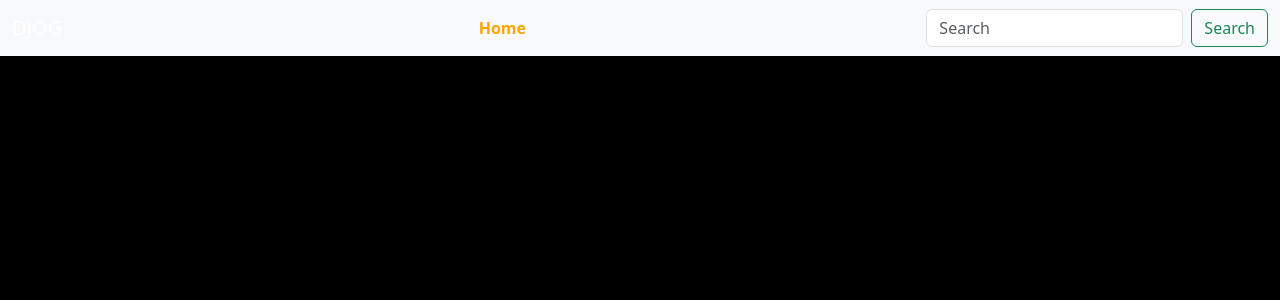
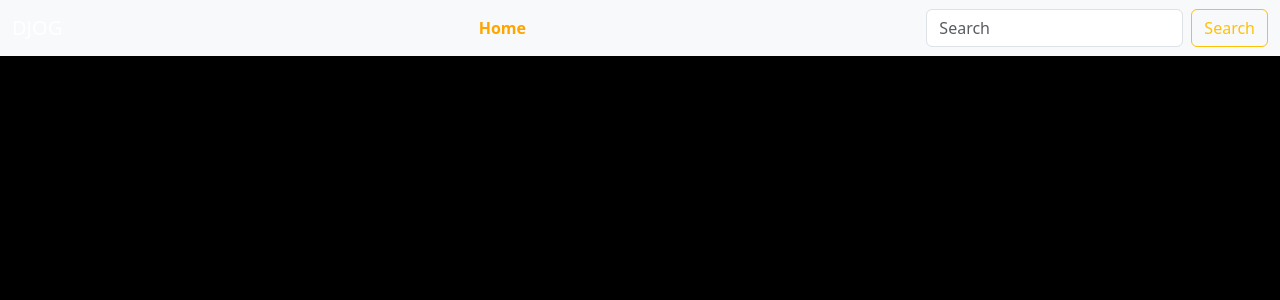
Before and after one commit to MLankaoui/djog, a Django app: page / in a window 1280 px wide. Shown: the top 300 px of the page. Run offline with Django 5.2, Linux system fonts and the light colour scheme; data that the repository does not hold is empty; some libraries are stand-ins or nearby versions.

Commit message:
add some style.

```diff
--- a/templates/base.html
+++ b/templates/base.html
@@ -67,7 +67,7 @@
                 </ul>
                 <form class="d-flex ms-auto" method="GET" action="{% url 'search' %}">
                     <input class="form-control me-2" type="search" placeholder="Search" aria-label="Search" name="q">
-                    <button class="btn btn-outline-success" type="submit">Search</button>
+                    <button class="btn btn-outline-warning" type="submit">Search</button>
                 </form>
             </div>
         </div>
```
